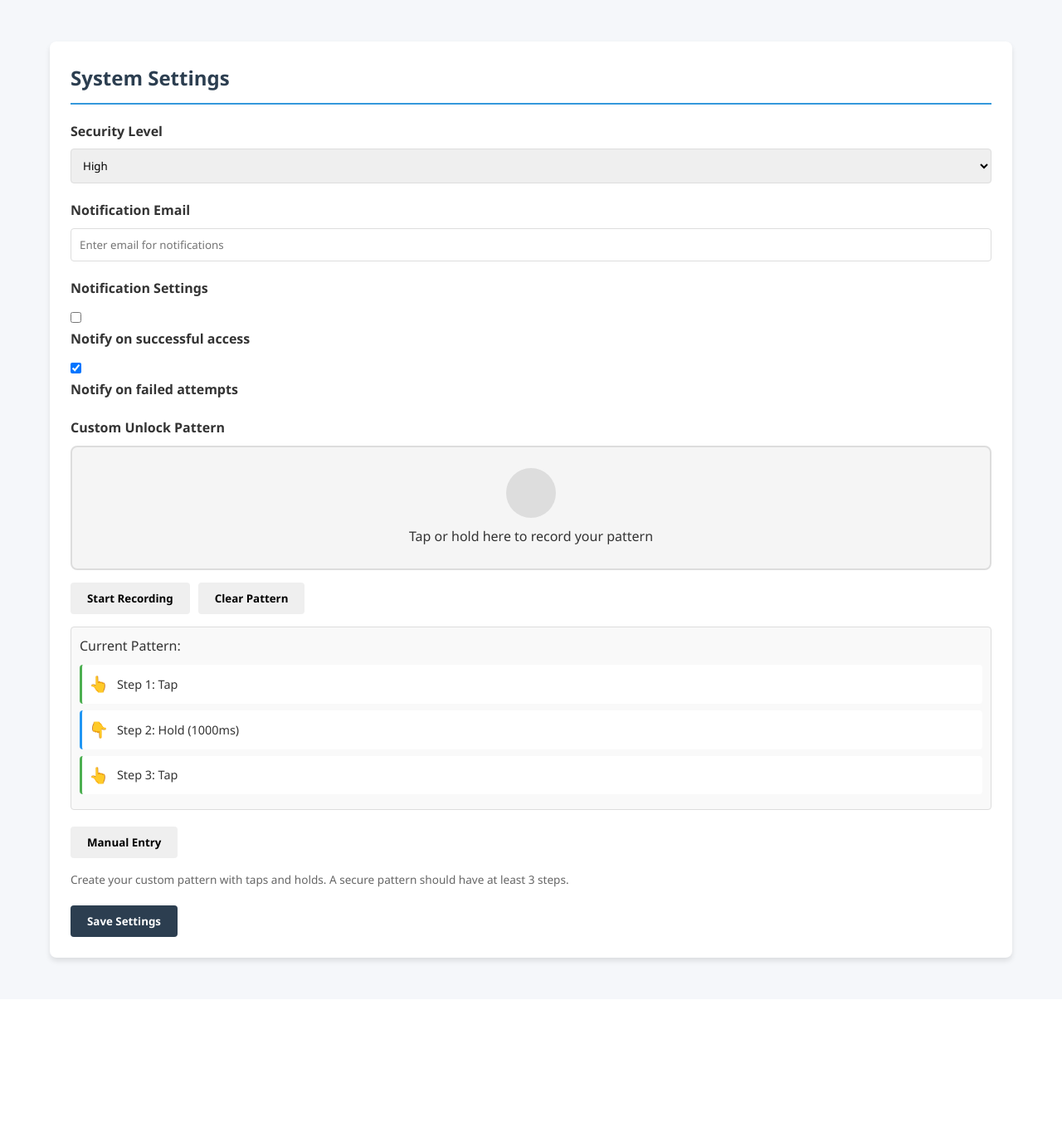
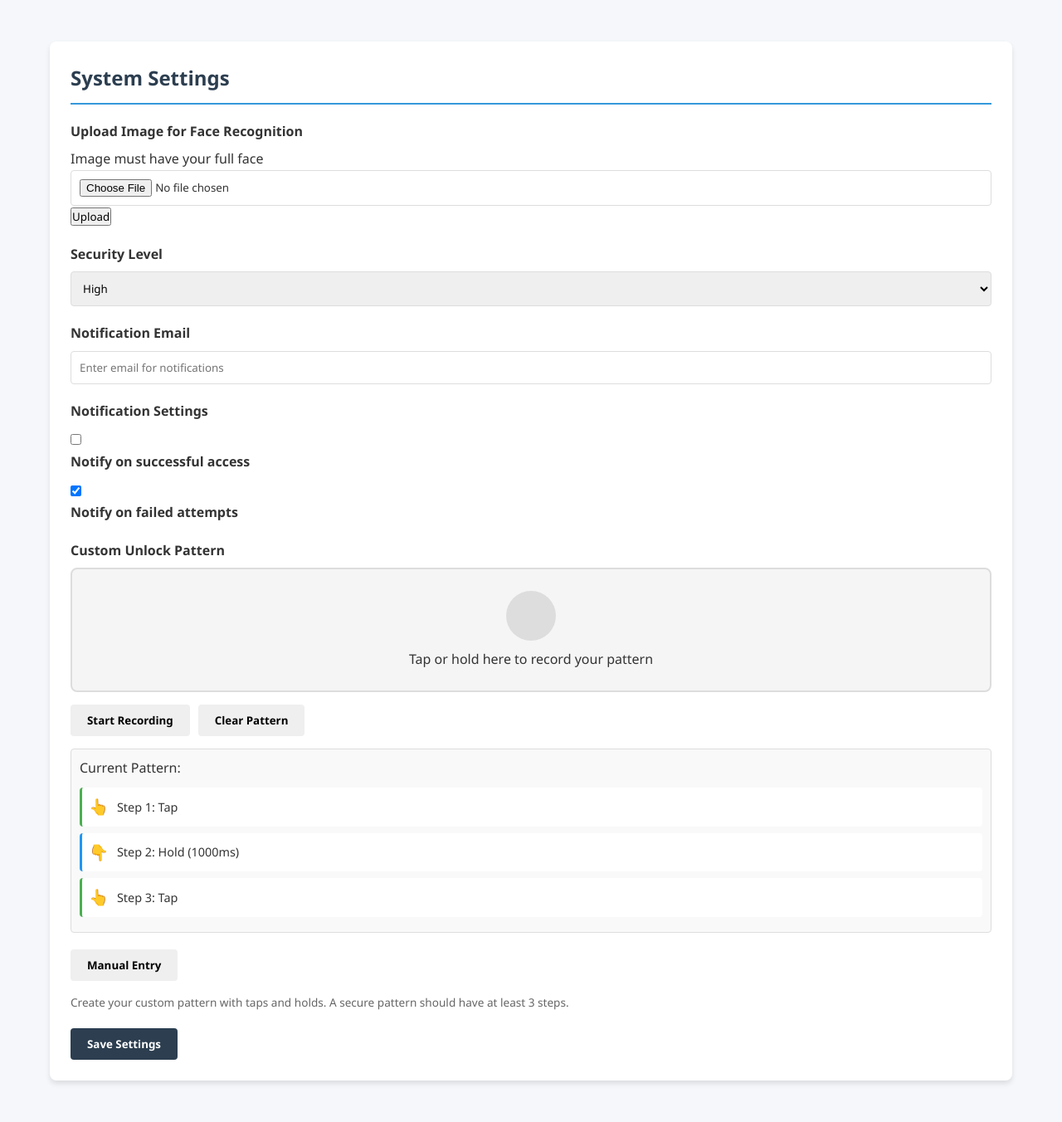
Before and after one commit to jameskong098/mfalock, a Flask app: page /settings in a window 1280 px wide. Shown: the part 118-1470 px from the top of the page at 83% size. Before the commit the page ends 1280 px from the top, so only its background shows below. Run offline with Flask 3, Linux system fonts and the light colour scheme; parts of the project's set-up code (start-up, migrations or seed data) failed here and were passed over.

```diff
--- a/web_UI/templates/settings.html
+++ b/web_UI/templates/settings.html
@@ -4,6 +4,15 @@
 <section id="settings">
     <div class="card">
         <h2 class="section-title">System Settings</h2>
+
+        <form id="upload-form" action="/upload" method="POST" enctype="multipart/form-data">
+            <div class="form-group">
+              <label for="security-level">Upload Image for Face Recognition</label>
+              <p>Image must have your full face</p>
+              <input type="file" name="picture" accept="image/*" required>
+              <button type="submit">Upload</button>
+            </div>
+          </form>
 
         <form id="settings-form">
             <div class="form-group">
```
